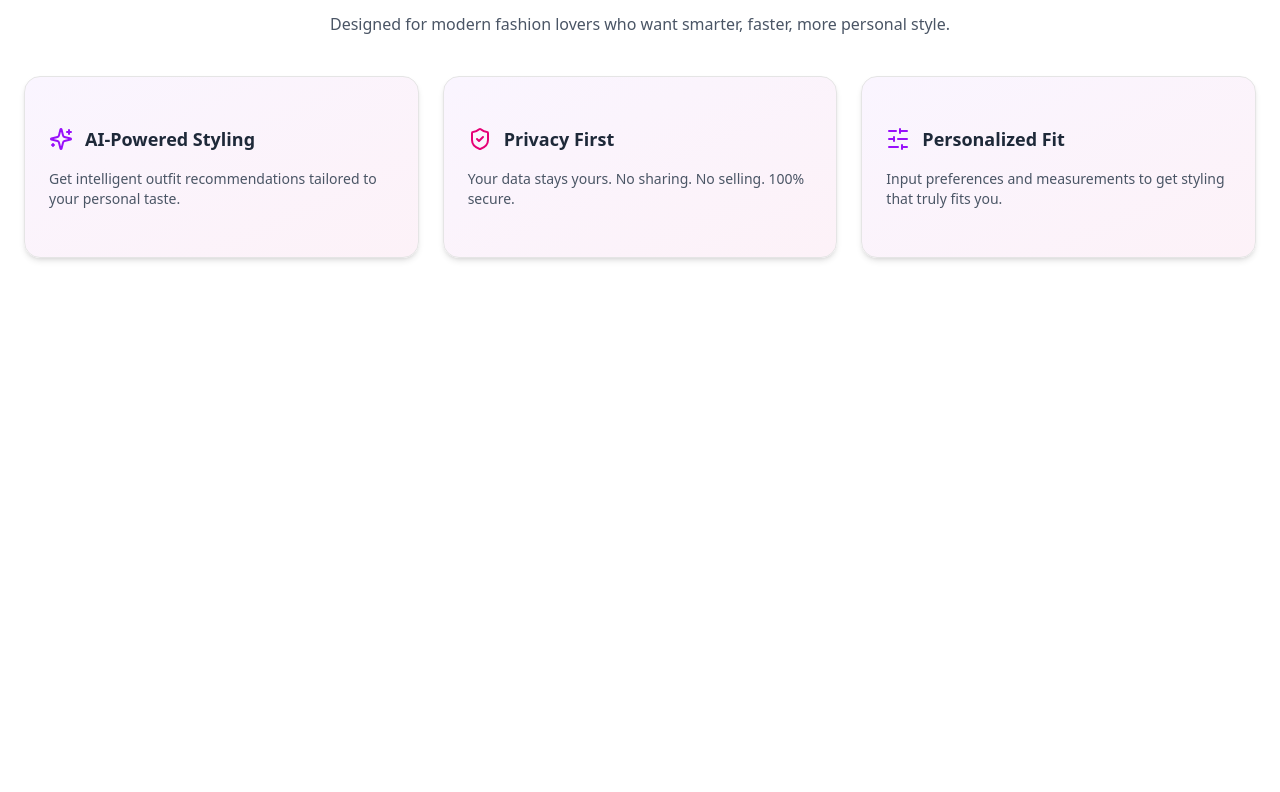
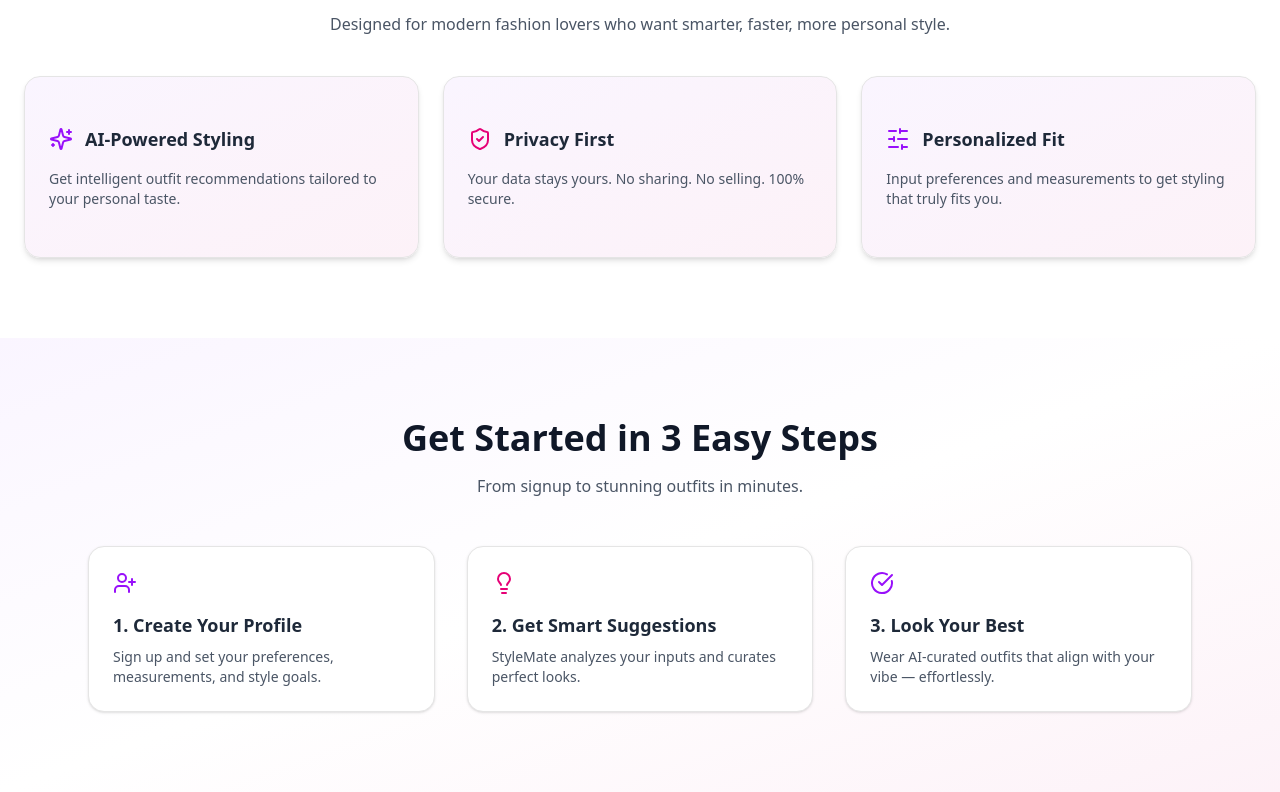
Before and after one commit to Divi202/stylemateaihub, a Next.js app: page / in a window 1280 px wide. Shown: the part 634-1426 px from the top of the page. Before the commit the page ends 972 px from the top, so only its background shows below. Built offline with nearby package versions, Linux system fonts and the light colour scheme.

Commit message:
implement steps on home page

```diff
--- a/app/page.js
+++ b/app/page.js
@@ -3,6 +3,7 @@ import { Button } from "@/components/ui/button"
 import Navbar from "@/components/Navbar";
 import HeroSection from "@/components/HeroSection";
 import Features from "@/components/Features";
+import Steps from "@/components/Steps";
 
 export default function Home() {
   return (
@@ -10,6 +11,8 @@ export default function Home() {
     <Navbar></Navbar>
     <HeroSection></HeroSection>
     <Features></Features>
+    <Steps></Steps>
+    {/* <WhyChoose></WhyChoose> */}
 
     </>
   );
--- /dev/null
+++ b/components/Steps.js
@@ -0,0 +1,45 @@
+import { Lightbulb, UserPlus, CheckCircle } from "lucide-react"
+
+export default function Steps() {
+  const steps = [
+    {
+      icon: <UserPlus className="w-6 h-6 text-purple-600" />,
+      title: "1. Create Your Profile",
+      description: "Sign up and set your preferences, measurements, and style goals.",
+    },
+    {
+      icon: <Lightbulb className="w-6 h-6 text-pink-600" />,
+      title: "2. Get Smart Suggestions",
+      description: "StyleMate analyzes your inputs and curates perfect looks.",
+    },
+    {
+      icon: <CheckCircle className="w-6 h-6 text-purple-600" />,
+      title: "3. Look Your Best",
+      description: "Wear AI-curated outfits that align with your vibe — effortlessly.",
+    },
+  ]
+
+  return (
+    <section id="steps" className="py-20 bg-gradient-to-br from-purple-50 via-white to-pink-50">
+      <div className="max-w-6xl mx-auto px-6 text-center">
+        <h2 className="text-3xl md:text-4xl font-bold text-gray-900 mb-4">
+          Get Started in 3 Easy Steps
+        </h2>
+        <p className="text-gray-600 mb-12">
+          From signup to stunning outfits in minutes.
+        </p>
+
+        <div className="grid md:grid-cols-3 gap-8 text-left">
+          {steps.map((step, index) => (
+            <div key={index} className="bg-white p-6 rounded-2xl shadow-sm border hover:shadow-md transition">
+              <div className="mb-4">{step.icon}</div>
+              <h3 className="font-semibold text-lg text-gray-800 mb-2">{step.title}</h3>
+              <p className="text-sm text-gray-600">{step.description}</p>
+            </div>
+          ))}
+        </div>
+      </div>
+    </section>
+  )
+}
+// This component outlines the steps for using StyleMateAI, showcasing a simple and engaging process for users to follow.
```
Also changed, not shown: components/WhyChoose.js (added).
